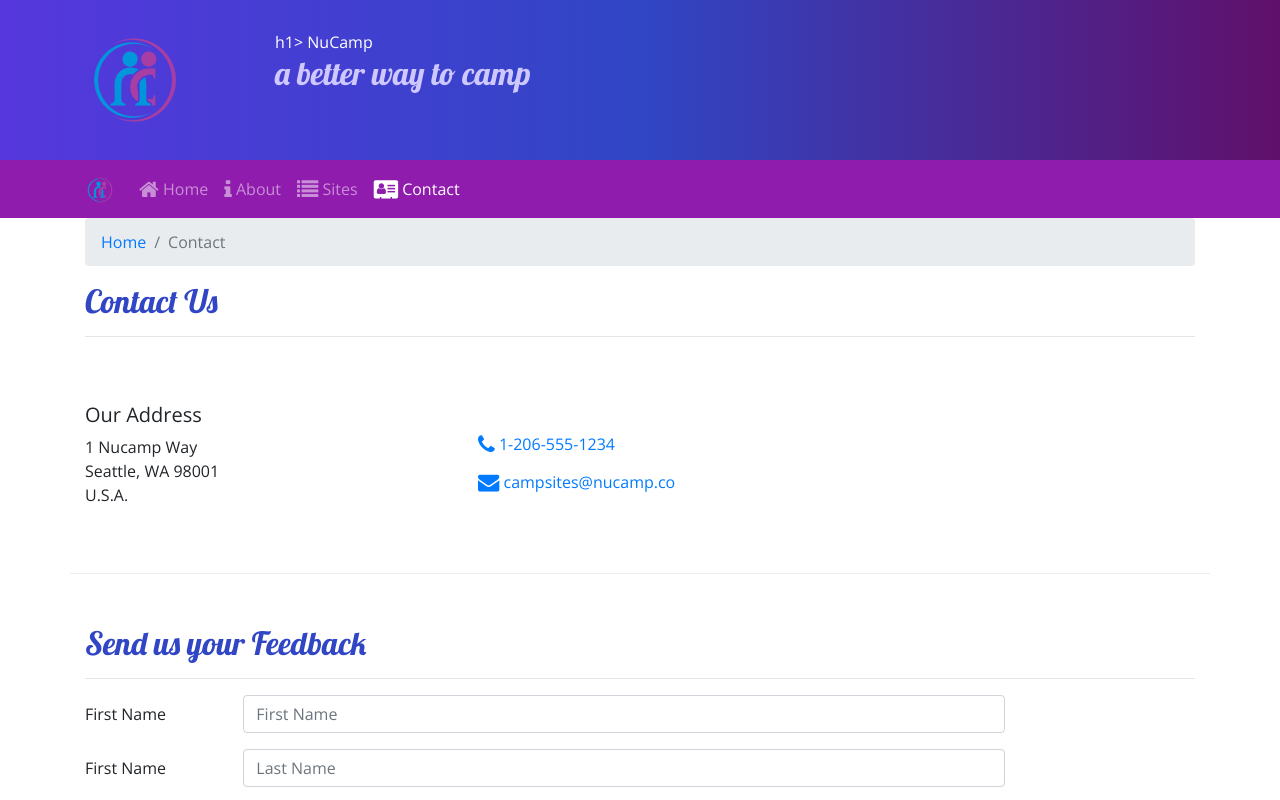
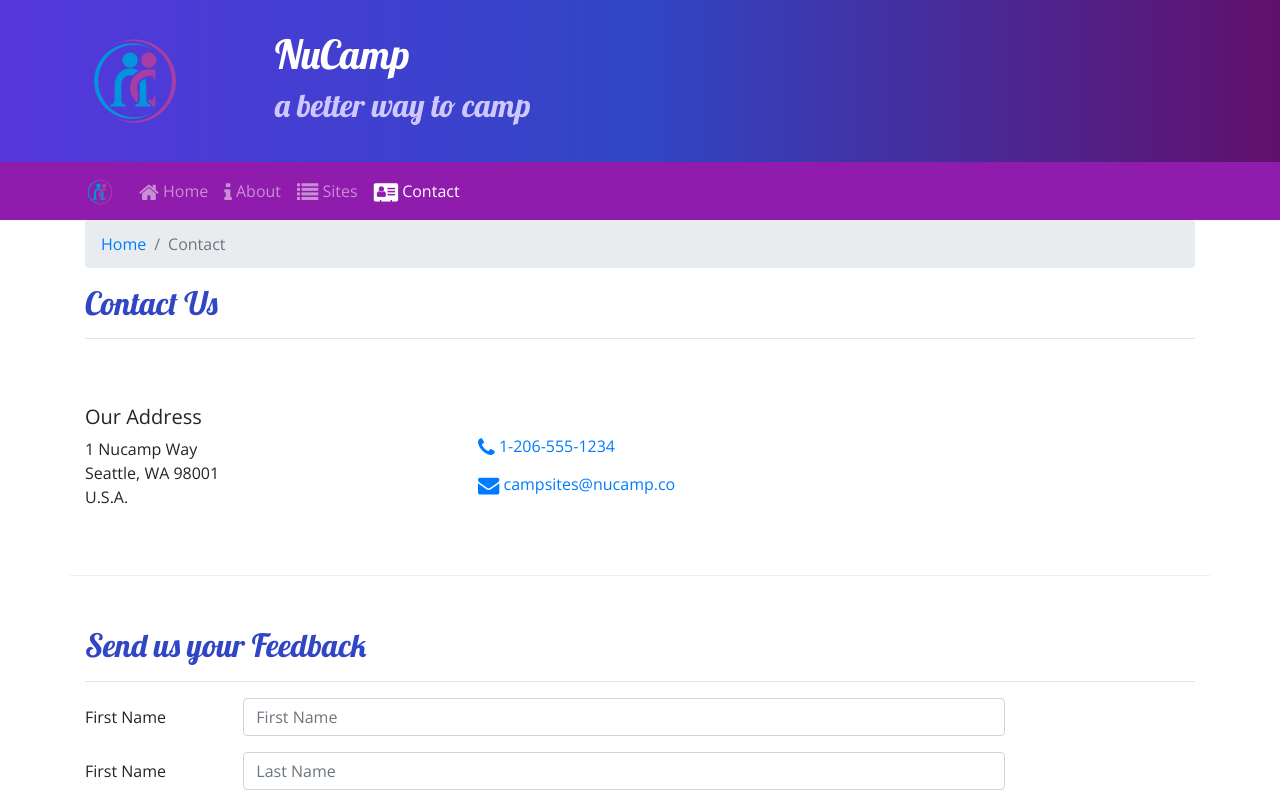
Before and after one commit to jaycee108/bootstrap-workshop, a website: page contactus.html in a window 1280 px wide. Shown: the top 800 px of the page. Drawn offline with nearby package versions, Linux system fonts and the light colour scheme.

Commit message:
Bootstrap Week 2 Assignment

```diff
--- a/contactus.html
+++ b/contactus.html
@@ -27,7 +27,7 @@
                             <a href="index.html"><img src="img/logo.png" class="img-fluid" /></a>
                         </div>
                         <div class="col">
-                            h1> NuCamp </h1>
+                            <h1> NuCamp </h1>
                             <h2> a better way to camp </h2>
                         </div>
                     </div>
```
Also changed, not shown: aboutus.html (+2 -2 lines).
